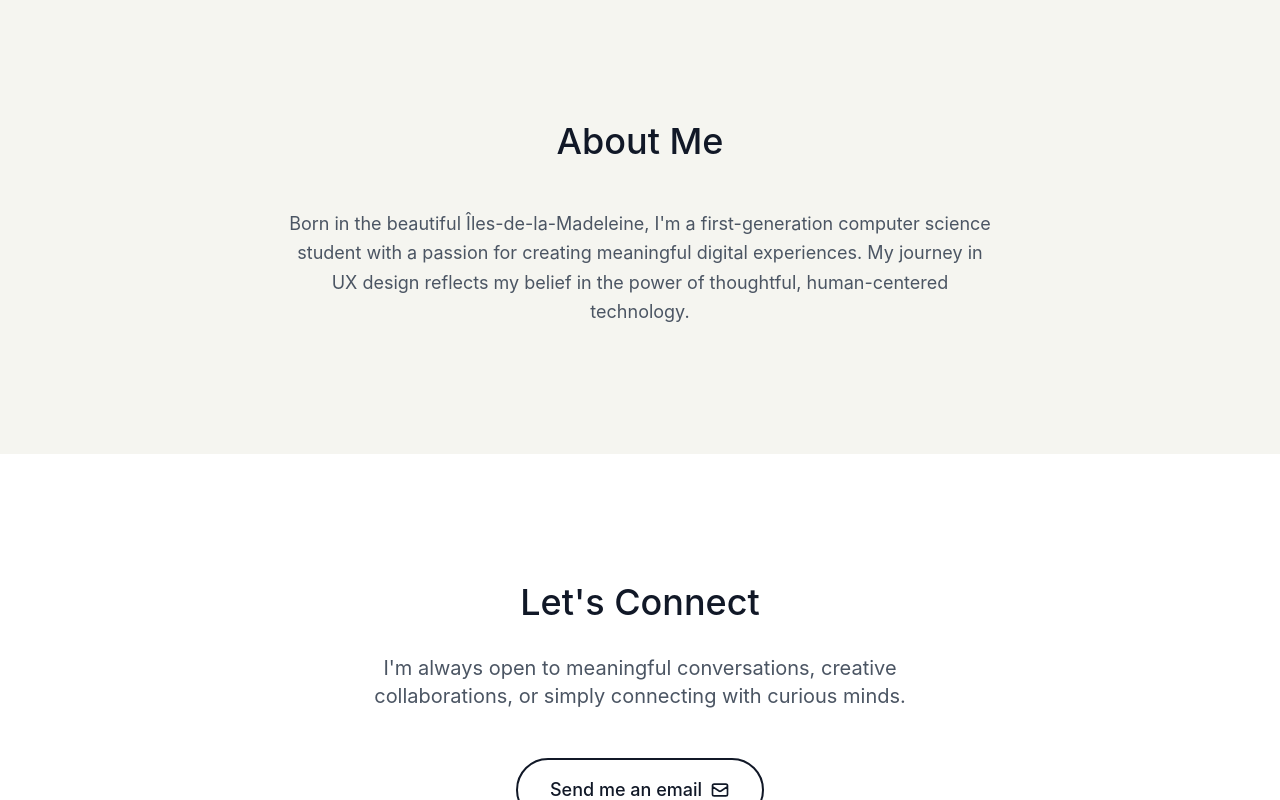
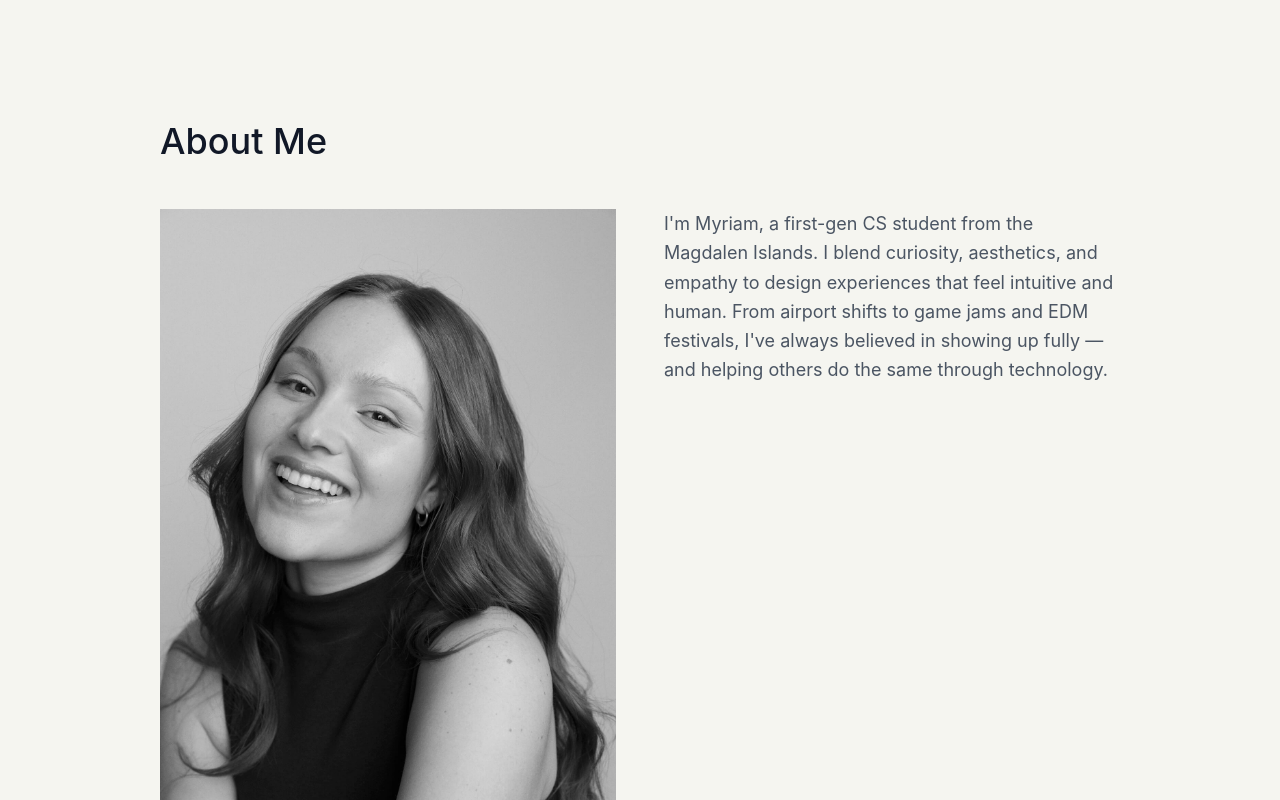
Before and after one commit to aliyazdi75/myriamleblanc, a React (Vite) app: page / in a window 1280 px wide. Shown: the part 5000-5800 px from the top of the page. Built offline with nearby package versions, Linux system fonts and the light colour scheme.

Commit message:
Add About Me section with image hover effect

```diff
--- a/src/App.jsx
+++ b/src/App.jsx
@@ -87,14 +87,26 @@ function App() {
 
       {/* About Section */}
       <section id="about" className="py-32">
-        <div className="container max-w-3xl mx-auto text-center">
-          <h2 className="section-title text-3xl md:text-4xl mb-12">About Me</h2>
-          <div className="prose max-w-none">
-            <p className="text-lg text-gray-600 leading-relaxed">
-              Born in the beautiful Îles-de-la-Madeleine, I'm a first-generation computer science student
-              with a passion for creating meaningful digital experiences. My journey in UX design
-              reflects my belief in the power of thoughtful, human-centered technology.
-            </p>
+        <div className="container max-w-5xl mx-auto px-4 sm:px-6 lg:px-8">
+          <h2 className="text-3xl md:text-4xl font-medium text-gray-900 mb-12">About Me</h2>
+          <div className="flex flex-col md:flex-row gap-12 items-start">
+            <div className="w-full md:w-1/2 relative group">
+              <img
+                src="/images/profile-bw.jpg"
+                alt="Myriam Leblanc - Black and White Portrait"
+                className="w-full h-auto transition-opacity duration-500 group-hover:opacity-0"
+              />
+              <img
+                src="/images/profile-color.jpg"
+                alt="Myriam Leblanc - Color Portrait"
+                className="absolute inset-0 w-full h-auto opacity-0 transition-opacity duration-500 group-hover:opacity-100"
+              />
+            </div>
+            <div className="w-full md:w-1/2">
+              <p className="text-lg text-gray-600 leading-relaxed">
+                I'm Myriam, a first-gen CS student from the Magdalen Islands. I blend curiosity, aesthetics, and empathy to design experiences that feel intuitive and human. From airport shifts to game jams and EDM festivals, I've always believed in showing up fully — and helping others do the same through technology.
+              </p>
+            </div>
           </div>
         </div>
       </section>
```
Also changed, not shown: public/images/profile-bw.jpg (added), public/images/profile-color.jpg (added).
